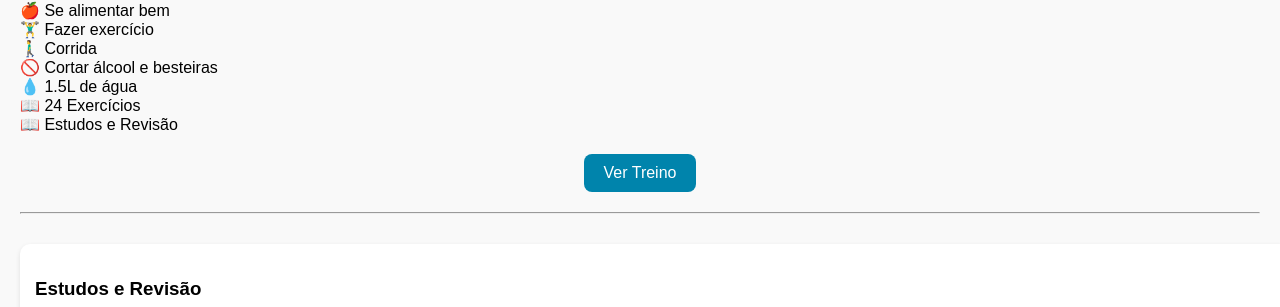
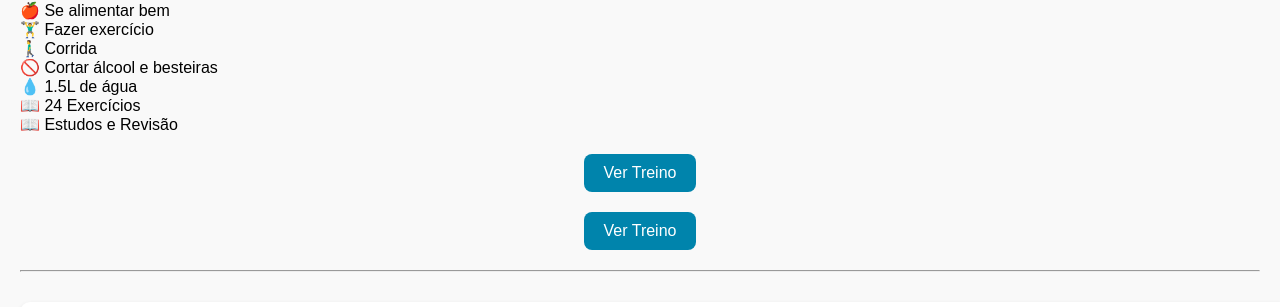
Before and after one commit to anaflaviasc23/itech, a plain HTML site: page index.html in a window 1280 px wide. Shown: the part 482-789 px from the top of the page. Drawn offline with Linux system fonts and the light colour scheme.

Commit message:
Atualizar o index.html
Teste botão cronograma

```diff
--- a/index.html
+++ b/index.html
@@ -131,6 +131,12 @@
 <!-- Botão para a página do treino -->
 <div style="text-align: center; margin: 20px 0;">
   <button onclick="window.location.href='treinos.html'" style="padding: 10px 20px; font-size: 16px; background-color: #0084ac; color: white; border: none; border-radius: 8px; cursor: pointer;">
+    Ver Treino
+  </button>
+</div>
+
+<div style="text-align: center; margin: 20px 0;">
+  <button onclick="window.location.href='cronograma.html'" style="padding: 10px 20px; font-size: 16px; background-color: #0084ac; color: white; border: none; border-radius: 8px; cursor: pointer;">
     Ver Treino
   </button>
 </div>
```
